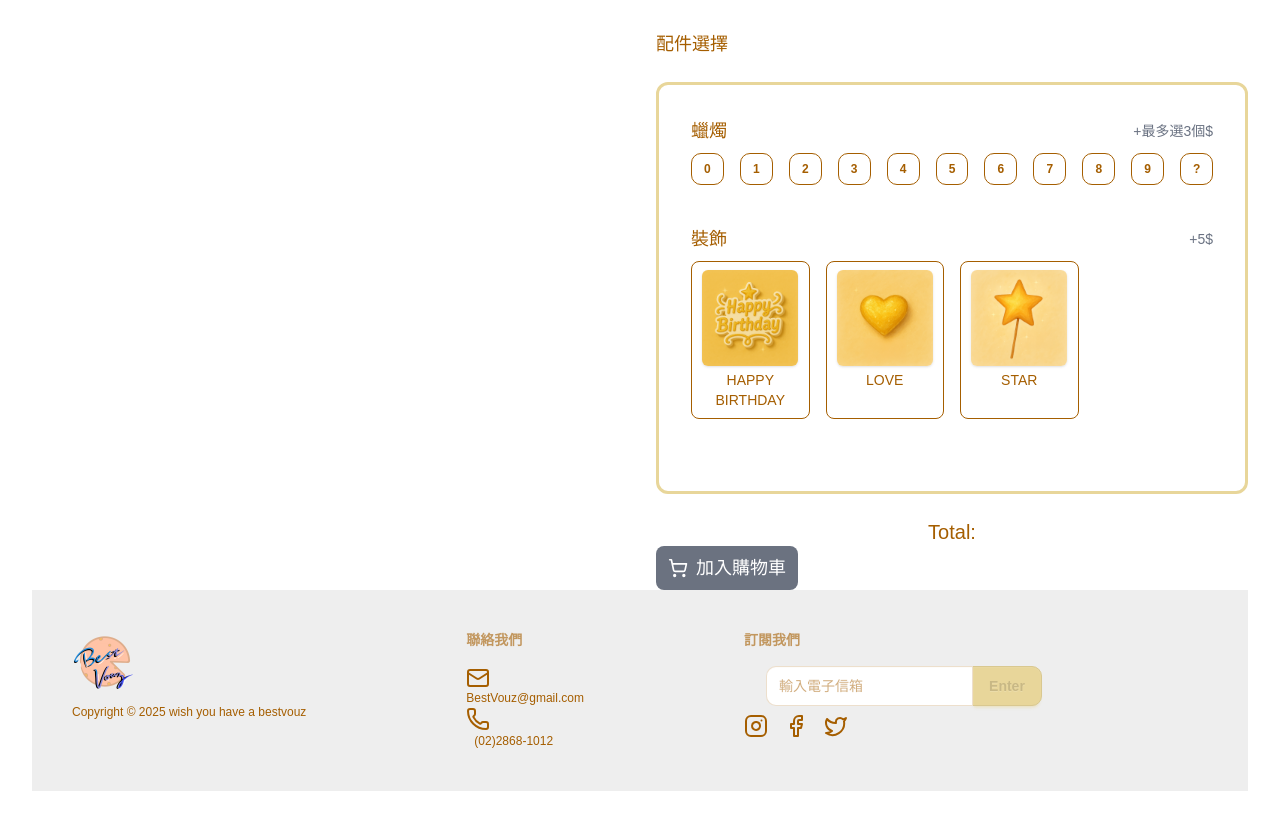
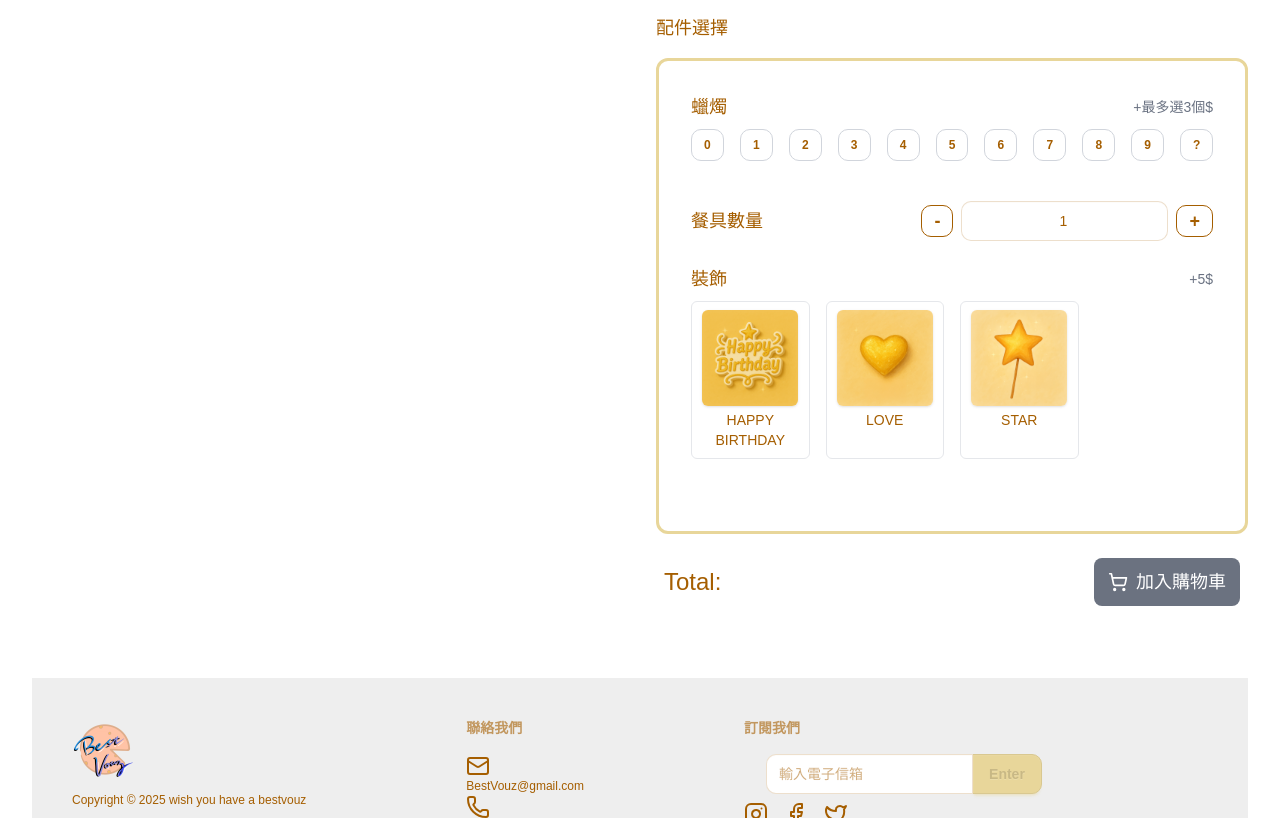
Before and after one commit to sunnywang930410/BestVouz, a React (Vite) app: page /product/birthday-cake in a window 1280 px wide. Shown: the part 1240-2058 px from the top of the page. Built offline with nearby package versions, Linux system fonts and the light colour scheme; a web font is replaced by a local one.

Commit message:
Product頁面排版完成

```diff
--- a/src/component/AddToCart.jsx
+++ b/src/component/AddToCart.jsx
@@ -3,10 +3,19 @@ import { ShoppingCart } from 'lucide-react';
 function AddToCart() {
     return (
         <button
-            style={{ backgroundColor: 'var(--color-secondary)' }}
-            className="flex items-center justify-center gap-2 px-3 py-2 rounded-lg">
-            <ShoppingCart strokeWidth={2} className='w-5 h-auto text-white' />
-            <span className='text-lg text-white'>加入購物車</span>
+            className="group flex items-center justify-center gap-2 px-3 py-2 rounded-lg
+                 bg-[var(--color-secondary)] border-2 border-transparent
+                 transition-colors duration-200
+                 hover:bg-[#FFFEE9] hover:border-[#6B7280]
+                 active:bg-[#434751]"
+        >
+            <ShoppingCart
+                strokeWidth={2}
+                className="w-5 h-auto text-white group-hover:text-black"
+            />
+            <span className="text-lg text-white group-hover:text-black">
+                加入購物車
+            </span>
         </button>
     );
 }
--- a/src/component/CustomizationOption.jsx
+++ b/src/component/CustomizationOption.jsx
@@ -1,9 +1,19 @@
 import QuantitySelector from "./QuantitySelector";
+import { useState } from "react";
 
 
 const CustomizationOption = ({ type, product, label, title, tip }) => {
   const data = product[label];
   if (!data) return null;
+  // case image 狀態變數：儲存已按過的內容
+  const [selectedItems, setSelectedItems] = useState([]);
+  const toggleSelection = (name) => {
+    setSelectedItems((prevSelected) =>
+      prevSelected.includes(name)
+        ? prevSelected.filter((item) => item !== name)
+        : [...prevSelected, name]
+    );
+  };
 
   const LabelTip = () => (
     <div className="flex justify-between items-center mb-2">
@@ -28,25 +38,29 @@ const CustomizationOption = ({ type, product, label, title, tip }) => {
 
     case "image":
       const images = product[`${label}-img`] || [];
-      const handleImageClick = (name) => {};
       return (
         <div className="mb-10">
           <LabelTip />
           <div className="grid grid-cols-4 gap-4 mt-2">
-            {data.map((name, index) => (
+            {data.map((name, index) => {
+              const isSelected = selectedItems.includes(name);
+              return (
                 <button
                   key={index}
-              onClick={() => handleImageClick(name)}
-              className="flex flex-col items-center text-center border p-2 rounded-lg hover:bg-gray-100 transition"
+                  onClick={() => toggleSelection(name)}
+                  className={`flex flex-col items-center text-center p-2 rounded-md border transition
+                    ${isSelected ? "border-orange-500 bg-orange-100" : "border-gray-200"}
+                    hover:border-orange-300 hover:bg-orange-50`}
                 >
                   <img
                     src={images[index]}
                     alt={name}
-                className="w-24 h-24 mx-auto rounded-md shadow"
+                    className="w-24 h-24 object-cover rounded-md shadow"
                   />
                   <h6 className="mt-1 text-sm">{name}</h6>
                 </button>
-            ))}
+              );
+            })}
           </div>
         </div>
       );
@@ -109,31 +123,36 @@ const CustomizationOption = ({ type, product, label, title, tip }) => {
         </div>
       );
 
-    case "counter":
+    case "button":
+      const options = [...Array(10).keys()].map(String).concat("?");
       return (
-        <div className="mb-10">
-          <h4 className="text-base font-semibold mb-2">{title}</h4>
-          <QuantitySelector />
-        </div>
-      );
-    case "button":
-      return(
         <div className="mb-10">
           <LabelTip />
           <div className="grid grid-cols-11 gap-4">
-            {[...Array(10).keys()].map((num) => (
+            {options.map((val) => {
+              const isSelected = selectedItems.includes(val);
+              return (
                 <button
-                key={num}
-                className="btn btn-outline btn-sm w-full"
-                onClick={() => console.log(num)} // 按鈕點擊事件
+                  key={val}
+                  onClick={() => {
+                    if (isSelected) {
+                      setSelectedItems((prev) =>
+                        prev.filter((item) => item !== val)
+                      );
+                    } else if (selectedItems.length < 3) {
+                      setSelectedItems((prev) => [...prev, val]);
+                    }
+                  }}
+                  className={`btn btn-sm w-full border transition
+                ${isSelected
+                      ? "border-pink-300 bg-pink-200"
+                      : "btn-outline border-gray-300"}
+                hover:border-pink-200 hover:bg-orange-50`}
                 >
-                {num}
+                  {val}
                 </button>
-            ))}
-            <button
-              className="btn btn-outline btn-sm w-full"
-              onClick={() => console.log('?')} // 按鈕點擊事件
-            >?</button>
+              );
+            })}
           </div>
         </div>
       );
--- a/src/component/CustomizeProduct.jsx
+++ b/src/component/CustomizeProduct.jsx
@@ -3,7 +3,7 @@ import { useState } from "react";
 import QuantitySelector from "./QuantitySelector";
 import AddToCart from "./AddToCart";
 
-function CustomizeProduct({product}) {
+function CustomizeProduct({ product }) {
     const [text, setText] = useState(""); // 用來儲存文字留言的狀態
 
     const handleTextChange = (e) => {
@@ -22,9 +22,9 @@ function CustomizeProduct({product}) {
             <div className="grid grid-cols-1 md:grid-cols-2 gap-8">
                 {/* 左側：蛋糕圖片、名稱、原價  */}
                 <div className="flex flex-col items-center gap-4">
-                    <div className="flex justify-between w-[400px] px-4 text-lg">
+                    <div className="flex justify-between w-[400px] px-4 text-xl">
                         <span>{product.name}</span>
-                        <span>${product.price}</span>
+                        <span>{product.price}</span>
                     </div>
                     <img
                         alt={product.name}
@@ -33,8 +33,8 @@ function CustomizeProduct({product}) {
                     />
                 </div>
                 {/* 右側：客製化選項 */}
-                <div className="flex flex-col gap-6">
-                    <h4 className="text-left text-lg">蛋糕內容</h4>
+                <div className="flex flex-col gap-4">
+                    <h4 className="text-left text-xl">蛋糕內容</h4>
                     {/* 蛋糕內容 */}
                     <div className="border-[3px] border-primary rounded-xl p-8 mb-16">
                         {/* 尺寸 */}
@@ -53,7 +53,7 @@ function CustomizeProduct({product}) {
                             tip={20}
                         />}
                         {/* 造型 */}
-                        {product.name=="造型蛋糕" && (<CustomizationOption
+                        {product.name == "造型蛋糕" && (<CustomizationOption
                             type="image"
                             product={product} // 哪種商品
                             label="style"
@@ -102,7 +102,7 @@ function CustomizeProduct({product}) {
                             title="選擇文字醬料"
                         />
                         {/* 插圖 */}
-                        {product.name=="戚風蛋糕" && (<CustomizationOption
+                        {product.name == "戚風蛋糕" && (<CustomizationOption
                             type="image"
                             product={product} // 哪種商品
                             label="picture"
@@ -110,7 +110,7 @@ function CustomizeProduct({product}) {
                             tip={5}
                         />)}
                         {/* 選擇插圖醬料 */}
-                        {product.name=="戚風蛋糕" && (<CustomizationOption
+                        {product.name == "戚風蛋糕" && (<CustomizationOption
                             type="text"
                             product={product} // 哪種商品
                             label="picture-jam"
@@ -128,26 +128,29 @@ function CustomizeProduct({product}) {
                         {/* 蠟燭 */}
                         <CustomizationOption
                             type="button"
-                            product = {product} // 哪種商品
-                            label = "candle"
-                            title = "蠟燭"
-                            tip = "最多選3個"
+                            product={product} // 哪種商品
+                            label="candle"
+                            title="蠟燭"
+                            tip="最多選3個"
                         />
                         {/* 餐具數量 */}
+                        <div className="mb-6 flex items-center justify-between">
+                            <h4 className="text-lg text-left">餐具數量</h4>
+                            <QuantitySelector />
+                        </div>
                         {/* 裝飾 */}
                         <CustomizationOption
                             type="image"
-                            product = {product} // 哪種商品
-                            label = "decoration"
-                            title = "裝飾"
-                            tip = {5}
+                            product={product} // 哪種商品
+                            label="decoration"
+                            title="裝飾"
+                            tip={5}
                         />
                     </div>
-                    <div>
-                        <span className="text-xl">Total:</span>
-                        <AddToCart/>
+                    <div className="flex items-center justify-between p-2 mb-16">
+                        <span className="text-2xl">Total:</span>
+                        <AddToCart />
                     </div>
-
                 </div>
             </div>
         </div>
```
Lines whose indentation alone changed are shown as unchanged.
